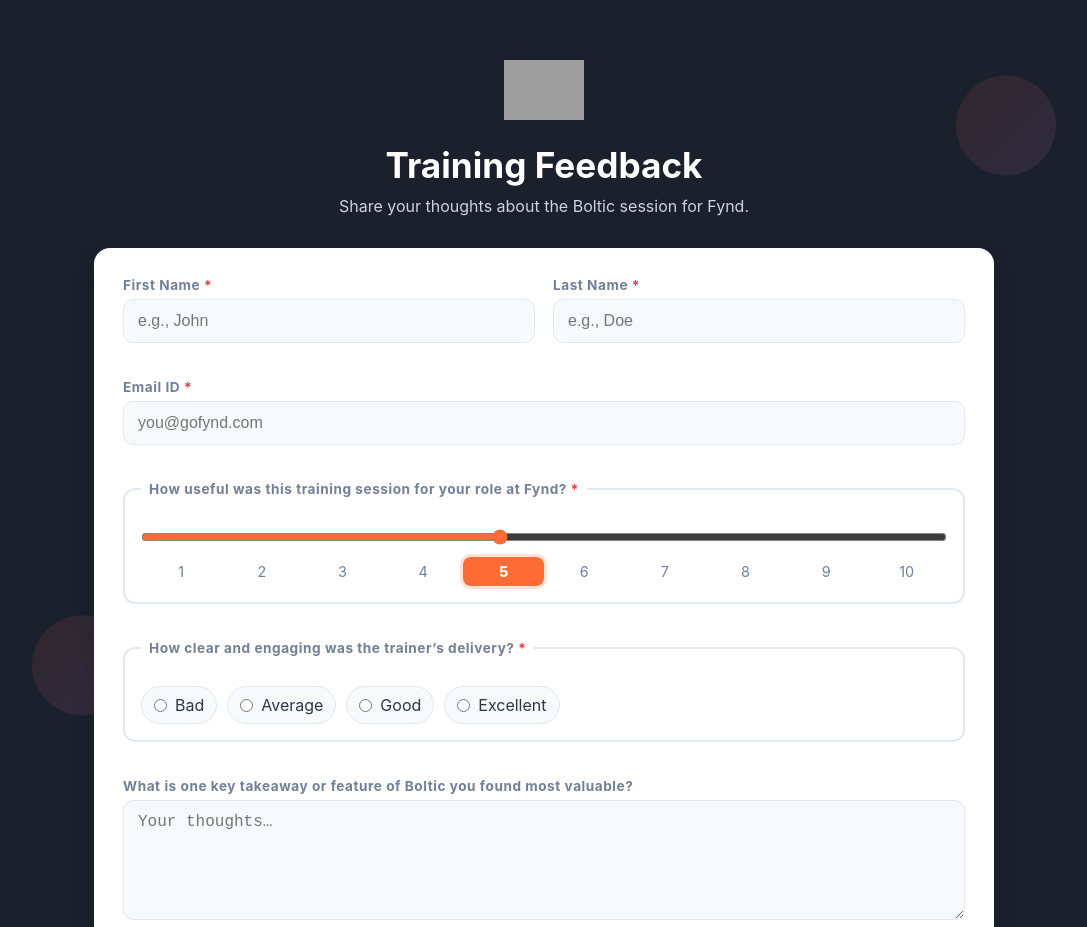
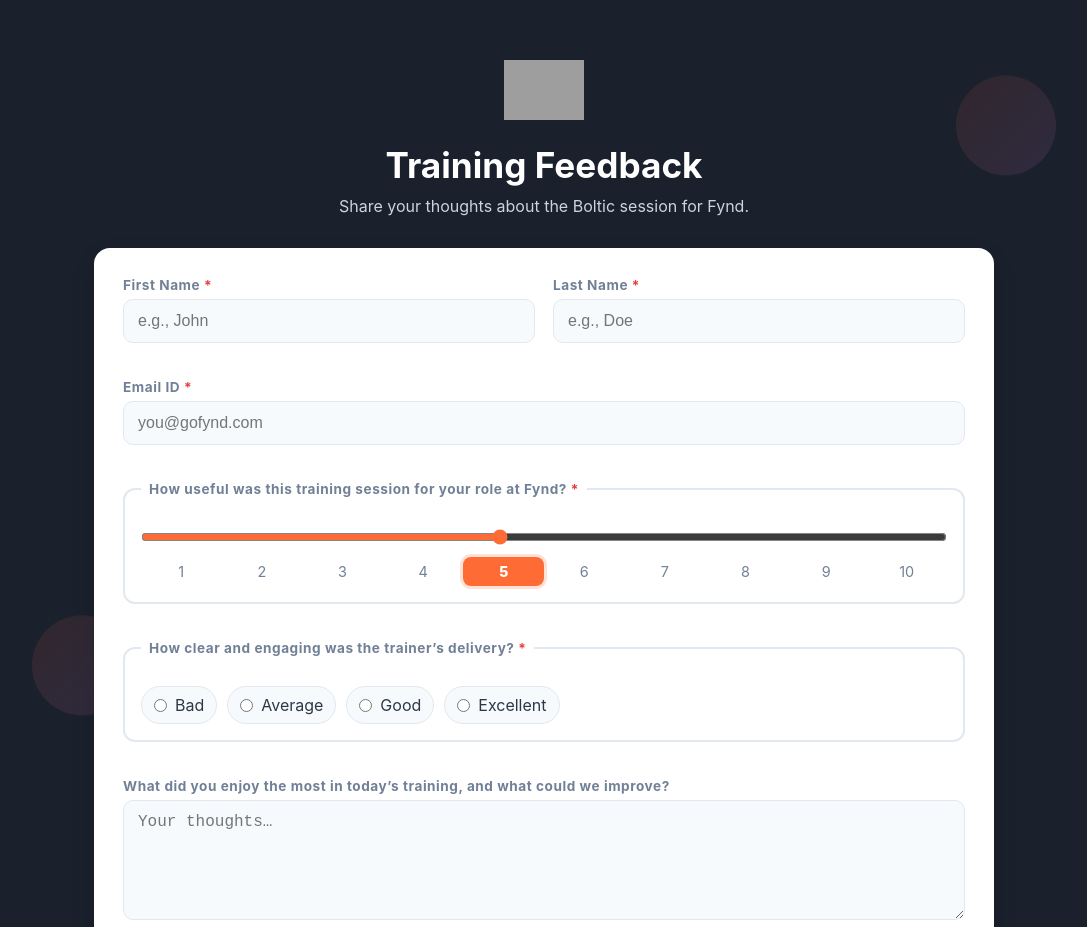
Before and after one commit to diwakarp-cpu/boltic_feedback_web, a website: page index.html in a window 1280 px wide. Shown: the top 927 px of the page, without its empty margins (96-1183 px from the left). Drawn offline with Linux system fonts and the light colour scheme; grey boxes are pictures that could not be loaded.

Commit message:
changed last question

```diff
--- a/index.html
+++ b/index.html
@@ -209,7 +209,7 @@
           </div>
 
           <div class="row full">
-            <div class="label">What is one key takeaway or feature of Boltic you found most valuable?</div>
+            <div class="label">What did you enjoy the most in today’s training, and what could we improve?</div>
             <textarea id="takeaway" name="takeaway" placeholder="Your thoughts…"></textarea>
           </div>
         </div>
```
Also changed, not shown: 1 other file.
